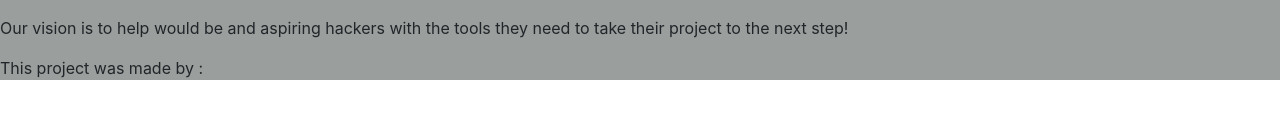
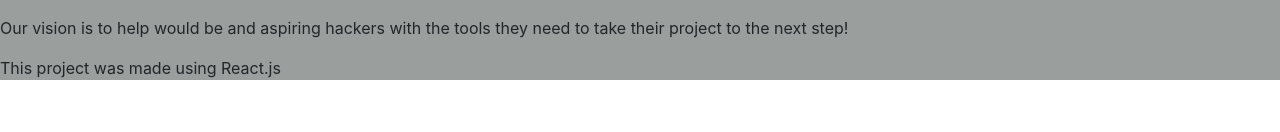
Before and after one commit to Corvu-s/Migo, a React (Create React App) app: page /about in a window 1280 px wide. Shown: the part 168-300 px from the top of the page. Built offline with nearby package versions, Linux system fonts and the light colour scheme.

Commit message:
final version

```diff
--- a/src/components/About.js
+++ b/src/components/About.js
@@ -8,7 +8,7 @@ function About() {
         Our vision is to help would be and aspiring hackers with the tools they
         need to take their project to the next step!
       </p>
-      <p>This project was made by : </p>
+      <p>This project was made using React.js </p>
     </div>
   );
 }
```
